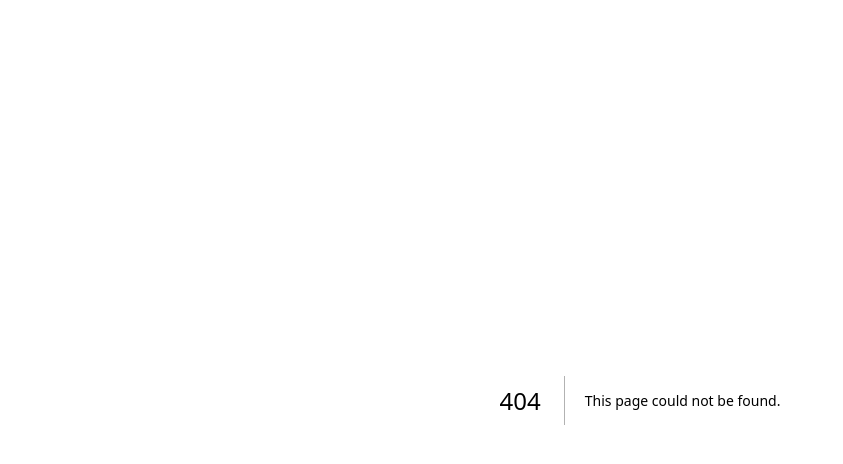
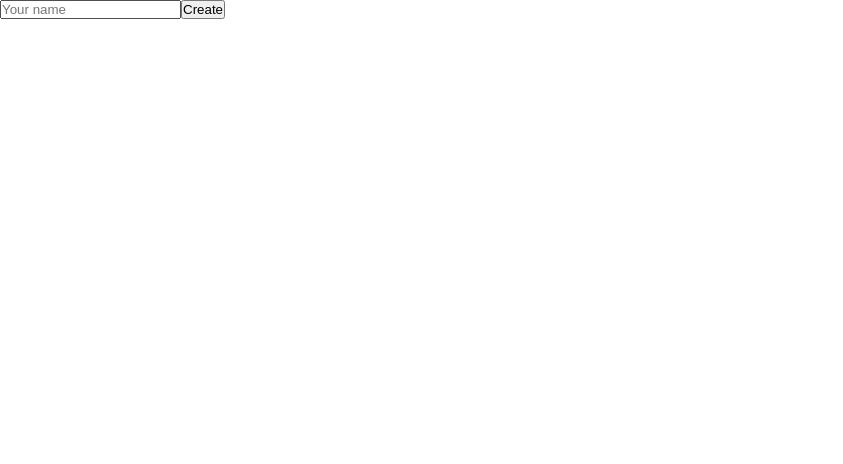
Before and after one commit to orivaldosantana/mvp_web_2025_04, a Next.js app: page /test_server in a window 1280 px wide. Before the commit this address had no page. Shown: the top 464 px of the page, without its empty margins (0-843 px from the left). Built offline with nearby package versions, Linux system fonts and the light colour scheme.

Commit message:
Testando 'server actions'  com as páginas test e test_server

```diff
--- /dev/null
+++ b/app/actions.ts
@@ -0,0 +1,6 @@
+export async function addTest(formData: FormData) {
+  "use server";
+  let name = formData.get("name");
+  console.log("addTest: " + name);
+  // ...
+}
--- /dev/null
+++ b/app/test_server/page.tsx
@@ -0,0 +1,12 @@
+import { addTest } from "@/app/actions";
+
+export default function Page() {
+  return (
+    <div>
+      <form action={addTest}>
+        <input type="text" name="name" placeholder="Your name" />
+        <button>Create</button>
+      </form>
+    </div>
+  );
+}
```
Also changed, not shown: app/test/page.tsx (added, +18 -0 lines).
